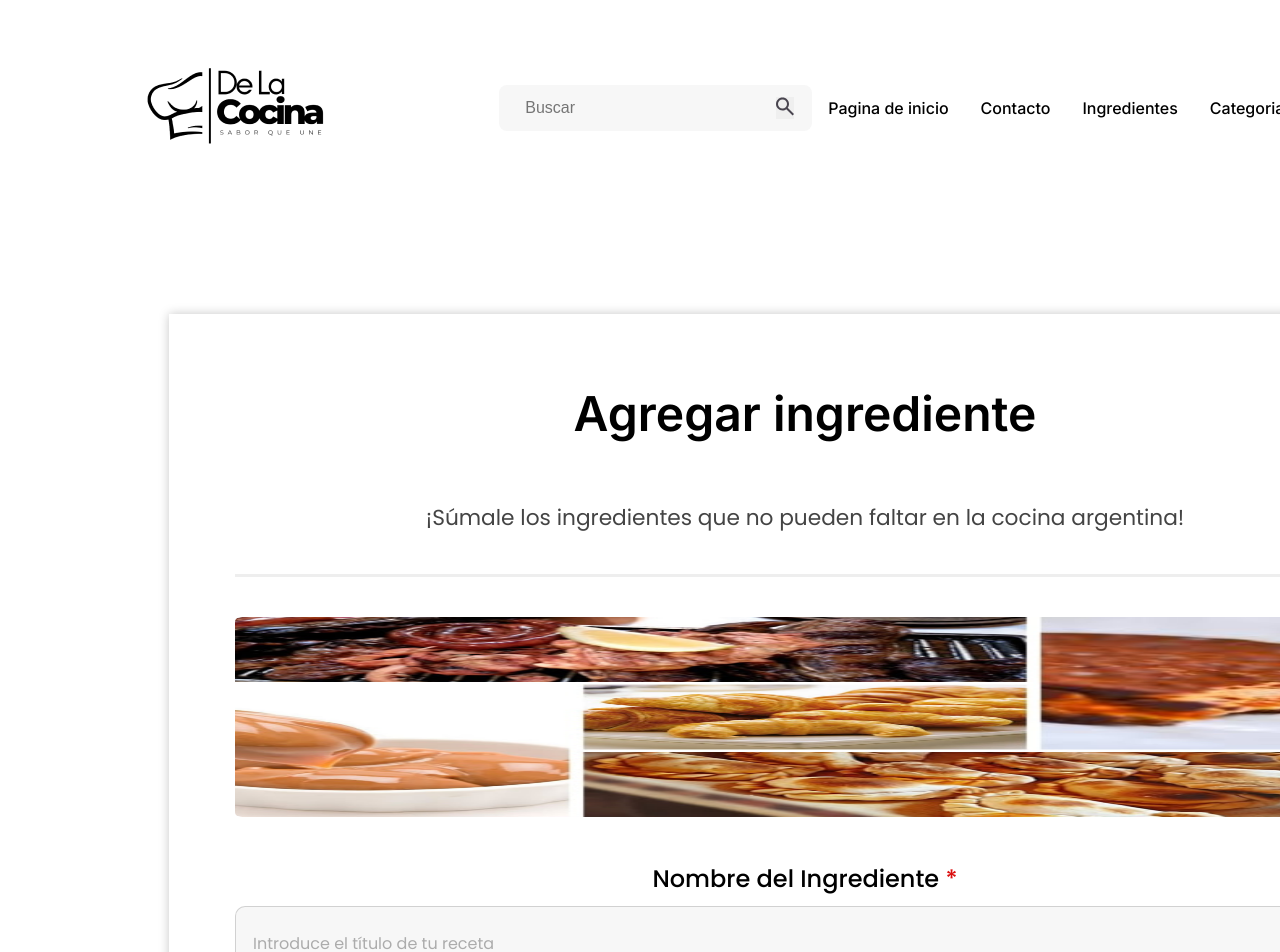
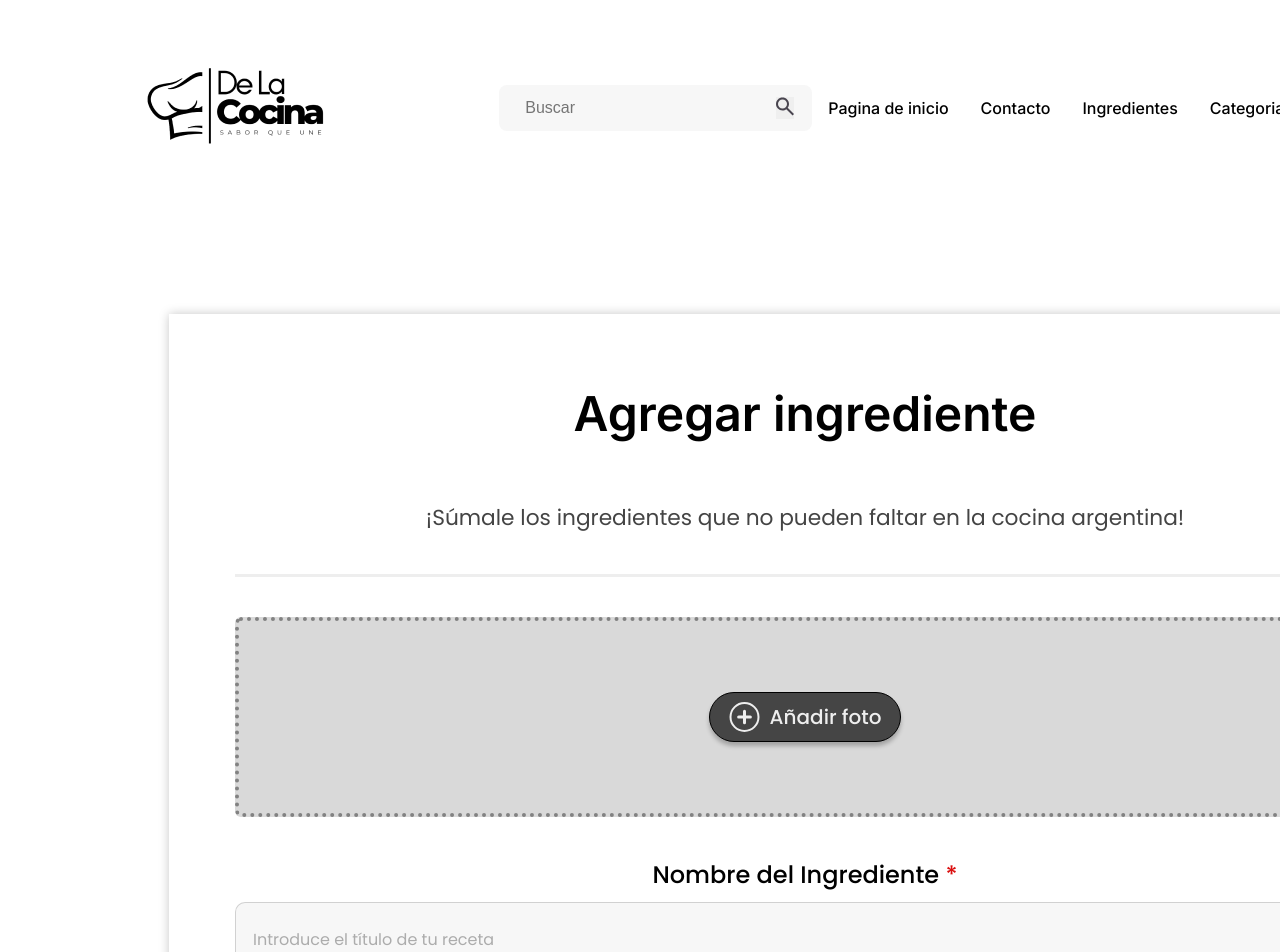
Before and after one commit to joao-victor-f/receitas-projeto-de-ensino, a React (Vite) app: page /criar-ingredientes in a window 1280 px wide. Shown: the top 952 px of the page. Built offline with nearby package versions, Linux system fonts and the light colour scheme.

Commit message:
Adição do botão de anexar imagem

```diff
--- a/src/paginas/criaringredientes/CriarIngredientes.tsx
+++ b/src/paginas/criaringredientes/CriarIngredientes.tsx
@@ -1,6 +1,7 @@
 import React from "react";
 import styles from "./criar-ingredientes.module.css";
-import imagem from "../../assets/comidasdaPI.png";
+import botaoAdicionar from "../../assets/botao-adicionar.svg";
+
 
 export default function CriarIngredientes() {
     return (
@@ -13,7 +14,12 @@ export default function CriarIngredientes() {
                     {/* As dimensões definidas para a imagem são provisórias. Servem somente para saber como fica o resultado. Elas
                     devem ser retiradas posteriormente para que se coloque uma imagem já com as dimensões definidas.
                     */}
-                    <img src={imagem} width="1140px" height="200px" alt="Criar igredientes" id={styles.imagemCriarIngredientes} />
+                    <div id={styles.areaAdicionarImagem}>
+                        <div id={styles.botaoAdicionarImagem}>
+                            <img src={botaoAdicionar} alt="botão adicionar"/>
+                            <span>Añadir foto</span>
+                        </div>
+                    </div>
                     <div id={styles.moduloInputNomeIngrediente}>
                             <label id={styles.labelNomeIngrediente} className={styles.required}>Nombre del Ingrediente</label>
                         <input type="text" id={styles.inputNomeIngrediente} placeholder="Introduce el título de tu receta"/>
--- a/src/paginas/criaringredientes/criar-ingredientes.module.css
+++ b/src/paginas/criaringredientes/criar-ingredientes.module.css
@@ -32,9 +32,38 @@
     margin-top: 40px;
 }
 
-#imagemCriarIngredientes {
+#areaAdicionarImagem {
     margin-top: 40px;
-    border-radius: 5px;
+    border-radius: 6px;
+    width: 1140px;
+    height: 200px;
+    background-color: #D9D9D9;
+    border: 4px dotted #828282;
+    display: flex;
+    padding: 10px 10px;
+    justify-content: center;
+    align-items: center;
+    gap: 10px;
+}
+
+#botaoAdicionarImagem {
+    background: #454545;
+    border: 1px solid #000000;
+    box-shadow: 0px 4px 4px rgba(0, 0, 0, 0.25);
+    border-radius: 60px;
+    width: 192px;
+    height: 50px;
+    display: flex;
+    padding: 10px 10px;
+    justify-content: center;
+    align-items: center;
+    gap: 10px;
+    color: #EEEEEE;
+    font-family: 'Poppins';
+    font-size: 20px;
+    font-style: normal;
+    font-weight: 500;
+    line-height: normal;
 }
 
 #inputNomeIngrediente {
```
Also changed, not shown: src/assets/botao-adicionar.svg (added).
